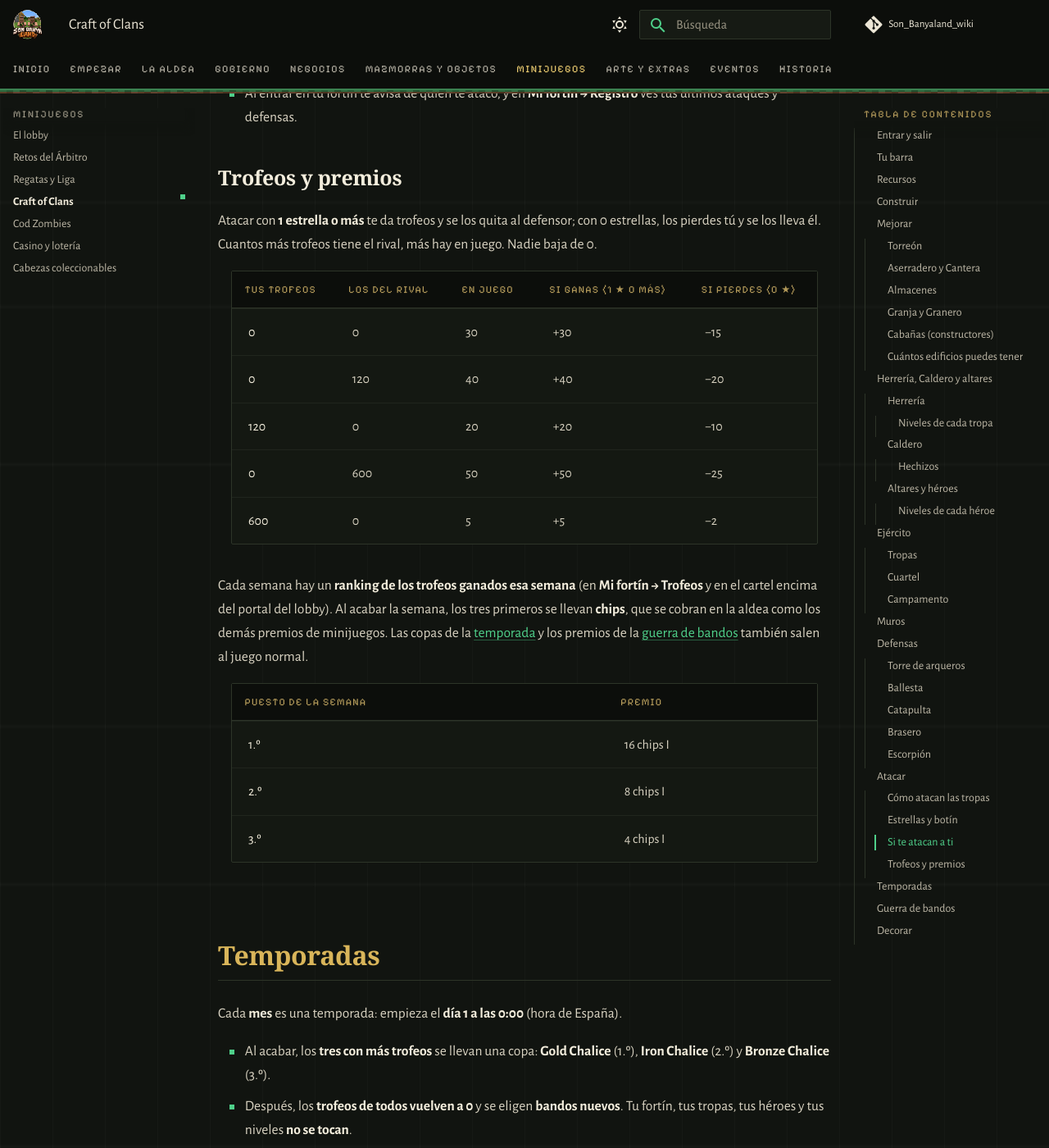
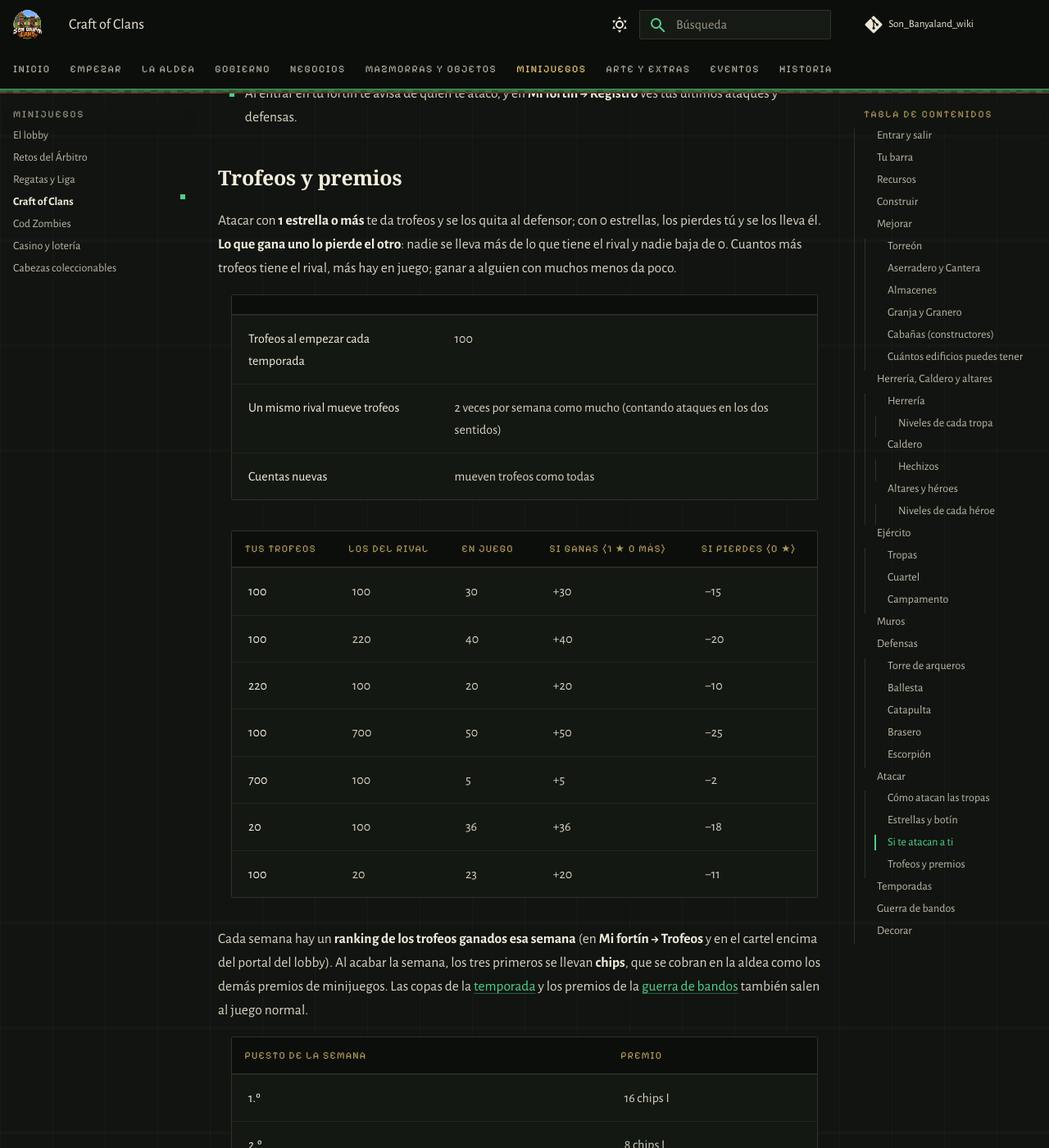
Before and after one commit to PigPilgrim/Son_Banyaland_wiki, an MkDocs documentation site: the page built from docs/clanes.md, in a window 1280 px wide and 1400 px high, scrolled down 39957 px. Shown: the whole window at 82% size. Built offline with MkDocs 1.6.1 and Material for MkDocs 9.7.7, drawn with Linux system fonts in a browser that asks for light colours; some web fonts are replaced; comment, search, counter and statistics services are not loaded; some of the changed text lies outside the part shown.

Commit message:
Clanes: lo que gana uno lo pierde el otro, 100 trofeos al empezar la temporada, 2 veces por semana por rival
Co-Authored-By: Claude Opus 5.5 <noreply@anthropic.com>

```diff
--- a/docs/_generado/clanes_trofeos.md
+++ b/docs/_generado/clanes_trofeos.md
@@ -1,7 +1,9 @@
 | Tus trofeos | Los del rival | En juego | Si ganas (1 ★ o más) | Si pierdes (0 ★) |
 |---|---|---|---|---|
-| 0 | 0 | 30 | +30 | −15 |
-| 0 | 120 | 40 | +40 | −20 |
-| 120 | 0 | 20 | +20 | −10 |
-| 0 | 600 | 50 | +50 | −25 |
-| 600 | 0 | 5 | +5 | −2 |
+| 100 | 100 | 30 | +30 | −15 |
+| 100 | 220 | 40 | +40 | −20 |
+| 220 | 100 | 20 | +20 | −10 |
+| 100 | 700 | 50 | +50 | −25 |
+| 700 | 100 | 5 | +5 | −2 |
+| 20 | 100 | 36 | +36 | −18 |
+| 100 | 20 | 23 | +20 | −11 |
--- /dev/null
+++ b/docs/_generado/clanes_trofeos_reglas.md
@@ -0,0 +1,5 @@
+|  |  |
+|---|---|
+| Trofeos al empezar cada temporada | 100 |
+| Un mismo rival mueve trofeos | 2 veces por semana como mucho (contando ataques en los dos sentidos) |
+| Cuentas nuevas | mueven trofeos como todas |
--- a/docs/clanes.md
+++ b/docs/clanes.md
@@ -311,7 +311,10 @@ soltaste **se pierden** aunque sigan vivas; las que no soltaste vuelven a tu cam
 ### Trofeos y premios
 
 Atacar con **1 estrella o más** te da trofeos y se los quita al defensor; con 0 estrellas, los pierdes tú y se los
-lleva él. Cuantos más trofeos tiene el rival, más hay en juego. Nadie baja de 0.
+lleva él. **Lo que gana uno lo pierde el otro**: nadie se lleva más de lo que tiene el rival y nadie baja de 0. Cuantos
+más trofeos tiene el rival, más hay en juego; ganar a alguien con muchos menos da poco.
+
+--8<-- "_generado/clanes_trofeos_reglas.md"
 
 --8<-- "_generado/clanes_trofeos.md"
 
@@ -328,7 +331,7 @@ Cada **mes** es una temporada: empieza el **día 1 a las 0:00** (hora de España
 
 - Al acabar, los **tres con más trofeos** se llevan una copa: **Gold Chalice** (1.º), **Iron Chalice** (2.º) y
   **Bronze Chalice** (3.º).
-- Después, los **trofeos de todos vuelven a 0** y se eligen **bandos nuevos**. Tu fortín, tus tropas, tus héroes y
+- Después, los **trofeos de todos vuelven al número de inicio** (ver arriba) y se eligen **bandos nuevos**. Tu fortín, tus tropas, tus héroes y
   tus niveles **no se tocan**.
 - El cartel del lobby enseña el top de **esta semana** y el de **la temporada**.
 
```
Also changed, not shown: generar.py (+7 -2 lines).
